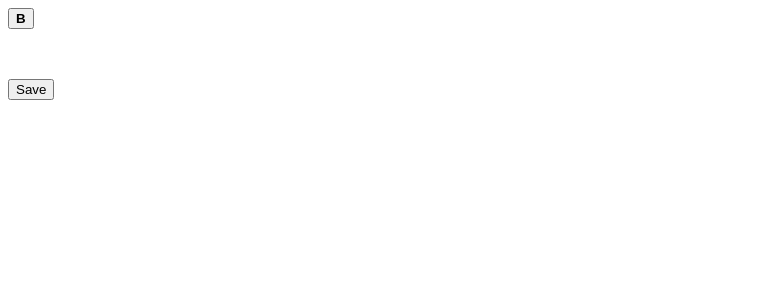
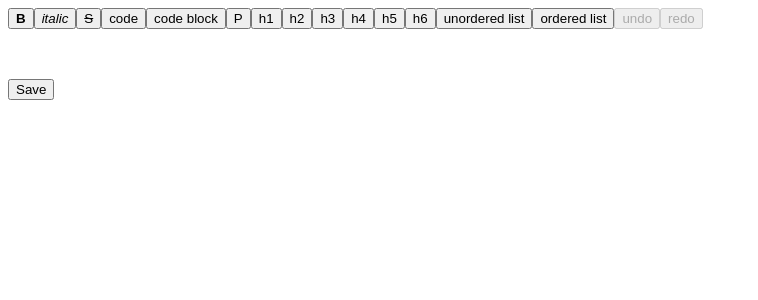
Before and after one commit to abhidatta0/react-tiptap-demo, a React (Vite) app: page / in a window 1280 px wide. Shown: the top 300 px of the page, without its empty margins (0-758 px from the left). Built offline with nearby package versions, Linux system fonts and the light colour scheme.

Commit message:
added other buttons: p, h1, h2, ul, ol, undo , redo etc...

```diff
--- a/src/components/TipTap.tsx
+++ b/src/components/TipTap.tsx
@@ -19,6 +19,135 @@ const TipTap = ()=>{
             className={editor.isActive('bold') ? 'is-active':''}>
                 <strong>B</strong>
             </button>
+            <button
+                onClick={() => editor.chain().focus().toggleItalic().run()}
+                disabled={
+                !editor.can()
+                    .chain()
+                    .focus()
+                    .toggleItalic()
+                    .run()
+                }
+                className={editor.isActive('italic') ? 'is-active' : ''}
+            >
+                <em>italic</em>
+            </button>
+            <button
+                onClick={() => editor.chain().focus().toggleStrike().run()}
+                disabled={
+                !editor.can()
+                    .chain()
+                    .focus()
+                    .toggleStrike()
+                    .run()
+                }
+                className={editor.isActive('strike') ? 'is-active' : ''}
+            >
+                <s>S</s>
+            </button>
+            <button
+                onClick={() => editor.chain().focus().toggleCode().run()}
+                disabled={
+                !editor.can()
+                    .chain()
+                    .focus()
+                    .toggleCode()
+                    .run()
+                }
+                className={editor.isActive('code') ? 'is-active' : ''}
+            >
+                code
+            </button>
+
+            <button
+                onClick={() => editor.chain().focus().toggleCodeBlock().run()}
+                className={editor.isActive('codeBlock') ? 'is-active' : ''}
+            >
+                code block
+            </button>
+
+            <button
+                onClick={() => editor.chain().focus().setParagraph().run()}
+                className={editor.isActive('paragraph') ? 'is-active' : ''}
+            >
+                P
+            </button>
+            <button
+                onClick={() => editor.chain().focus().toggleHeading({ level: 1 }).run()}
+                className={editor.isActive('heading', { level: 1 }) ? 'is-active' : ''}
+            >
+                h1
+            </button>
+            <button
+                onClick={() => editor.chain().focus().toggleHeading({ level: 2 }).run()}
+                className={editor.isActive('heading', { level: 2 }) ? 'is-active' : ''}
+            >
+                h2
+            </button>
+            <button
+                onClick={() => editor.chain().focus().toggleHeading({ level: 3 }).run()}
+                className={editor.isActive('heading', { level: 3 }) ? 'is-active' : ''}
+            >
+                h3
+            </button>
+            <button
+                onClick={() => editor.chain().focus().toggleHeading({ level: 4 }).run()}
+                className={editor.isActive('heading', { level: 4 }) ? 'is-active' : ''}
+            >
+                h4
+            </button>
+            <button
+                onClick={() => editor.chain().focus().toggleHeading({ level: 5 }).run()}
+                className={editor.isActive('heading', { level: 5 }) ? 'is-active' : ''}
+            >
+                h5
+            </button>
+            <button
+                onClick={() => editor.chain().focus().toggleHeading({ level: 6 }).run()}
+                className={editor.isActive('heading', { level: 6 }) ? 'is-active' : ''}
+            >
+                h6
+           </button>
+
+           <button
+                onClick={() => editor.chain().focus().toggleBulletList().run()}
+                className={editor.isActive('bulletList') ? 'is-active' : ''}
+            >
+                unordered list
+            </button>
+            <button
+                onClick={() => editor.chain().focus().toggleOrderedList().run()}
+                className={editor.isActive('orderedList') ? 'is-active' : ''}
+            >
+                ordered list
+            </button>
+
+            <button
+                onClick={() => editor.chain().focus().undo().run()}
+                disabled={
+                !editor.can()
+                    .chain()
+                    .focus()
+                    .undo()
+                    .run()
+                }
+            >
+                undo
+            </button>
+            <button
+                onClick={() => editor.chain().focus().redo().run()}
+                disabled={
+                !editor.can()
+                    .chain()
+                    .focus()
+                    .redo()
+                    .run()
+                }
+            >
+                redo
+            </button>
+
+
         </div>
 
         <div>
```
